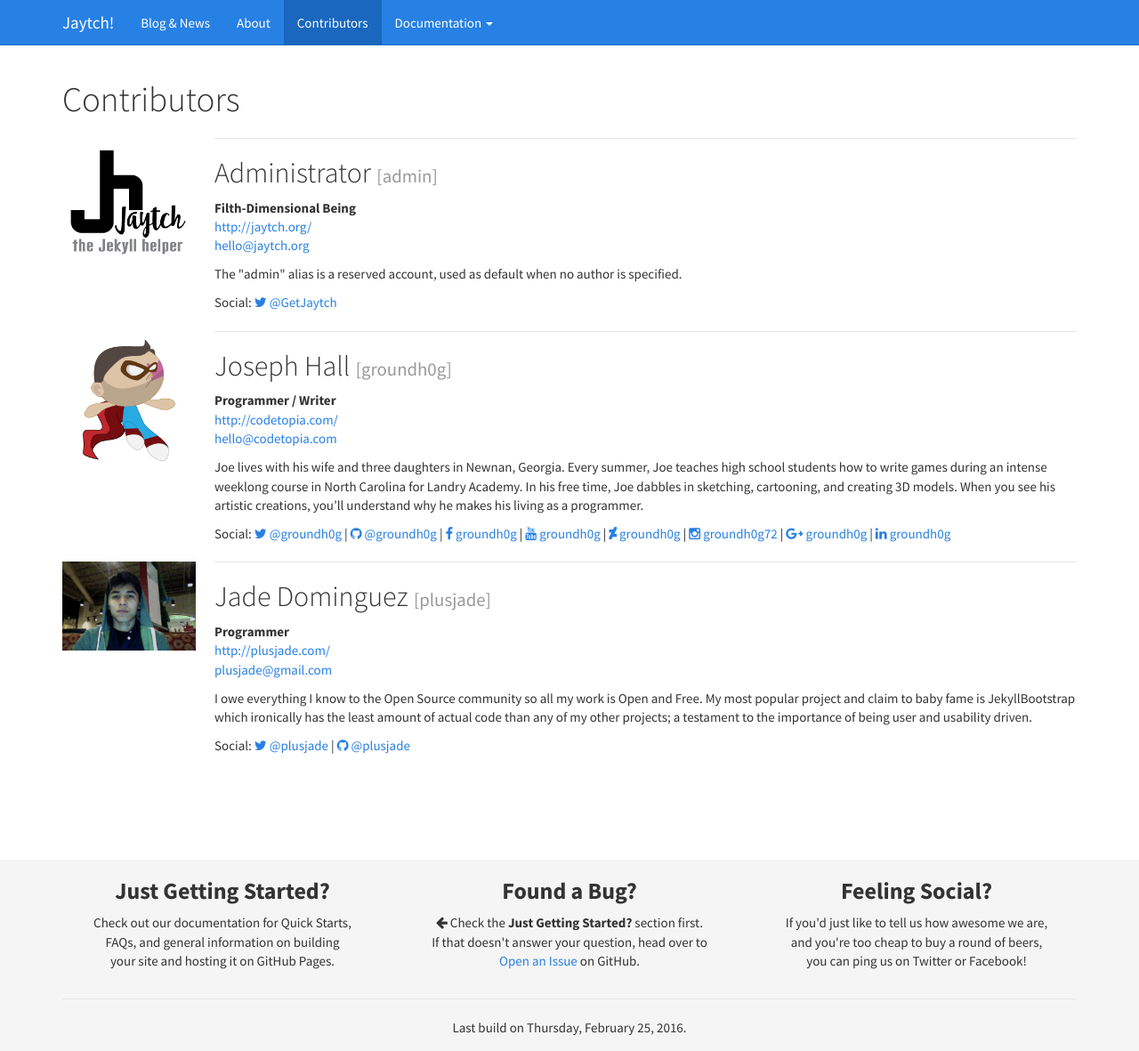
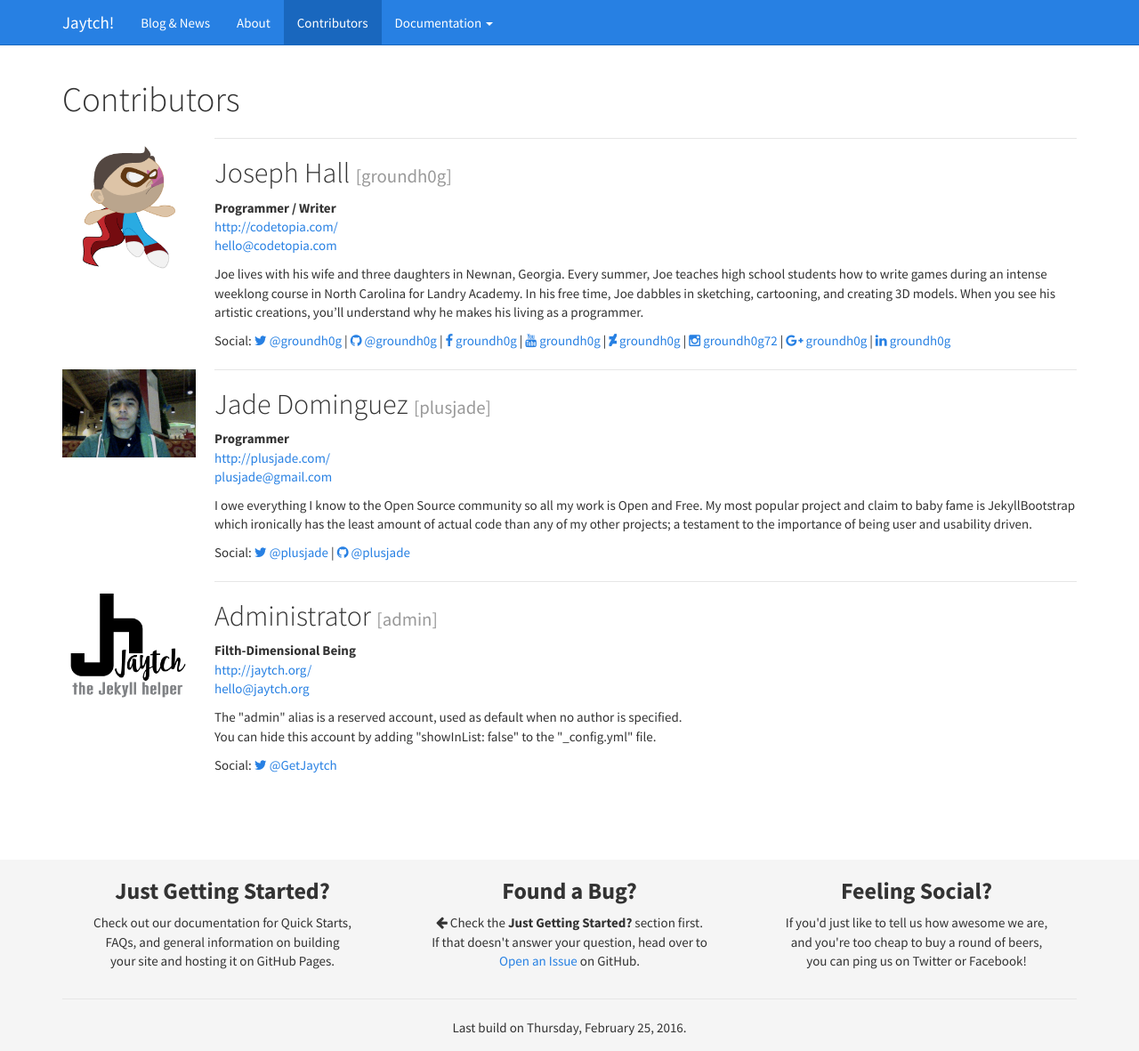
Before and after one commit to groundh0g/jaytch, a Jekyll site: the page built from contributors.md, in a window 1280 px wide and 1181 px high. Shown: the whole window at 89% size. Built offline with Jekyll 4.4.1, drawn with Linux system fonts in a browser that asks for light colours; some of the changed lines change nothing that is shown.

Commit message:
Tweaks to _config.yml and README.md.

```diff
--- a/_config.yml
+++ b/_config.yml
@@ -46,6 +46,9 @@
     ]
   ]
 
+  # FIXME: not yet implemented ... (always badge)
+  page_404: badge # one of: default | badge | tweet | ...
+
   layout:
     minified: true          # Use *.min.css and *.min.js, when available.
     usecdn: false           # Use CDN (content delivery network), when supported.
@@ -53,23 +56,19 @@
     customjs:  custom.js    # loaded after theme js files
     framework: bootstrap-v3 # default | bootstrap-v3
     theme: cosmo            # When used by bootstrap-v3, valid values are:
-                              #    none | default | cerulean | cosmo | cyborg |
+                              #    default | cerulean | cosmo | cyborg |
                               #    darkly | flatly | journal | lumen | paper |
                               #    readable | sandstone | simplex | slate |
                               #    spacelab | superhero | united | yeti
+    # FIXME: not yet implemented ...
+    template: blog         # When used by bootstrap-v3, valid values are:
+                              #    blog    - what 99% of folks will use
+                              #    blog365 - a post-a-day site
+                              #    book    - an open-source book
+                              #    project - a project or product site
+                              #    soon    - a "coming soon" site
 
   authors:
-    admin:        # the "admin" author alias is reserved, used as default when no author is specified
-      name:       Administrator
-      alias:      admin
-      showInList: true # you can hide this little guy
-      image:      images/contributors/admin.png
-      role:       Filth-Dimensional Being
-      bio: > # brief description goes here
-        The "admin" alias is a reserved account, used as default when no author is specified.
-      email:      hello@jaytch.org
-      website:    http://jaytch.org/
-      twitter:    GetJaytch
     groundh0g:
       name:       Joseph Hall
       alias:      groundh0g
@@ -107,6 +106,19 @@
       website:    http://plusjade.com/
       twitter:    plusjade
       github:     plusjade
+    # FIXME: actually use admin alias as default in posts (and pages?)
+    admin:        # the "admin" author alias is reserved, used as default when no author is specified
+      name:       Administrator
+      alias:      admin
+      showInList: true # you can hide this little guy
+      image:      images/contributors/admin.png
+      role:       Filth-Dimensional Being
+      bio: > # brief description goes here
+        The "admin" alias is a reserved account, used as default when no author is specified.<br/>
+        You can hide this account by adding "showInList: false" to the "_config.yml" file.
+      email:      hello@jaytch.org
+      website:    http://jaytch.org/
+      twitter:    GetJaytch
 
   analytics : # settings for analytics, set 'provider' to the analytics provider you want to use
     provider : google # Set 'provider' to false to turn analytics off entirely
```
Also changed, not shown: README.md.
